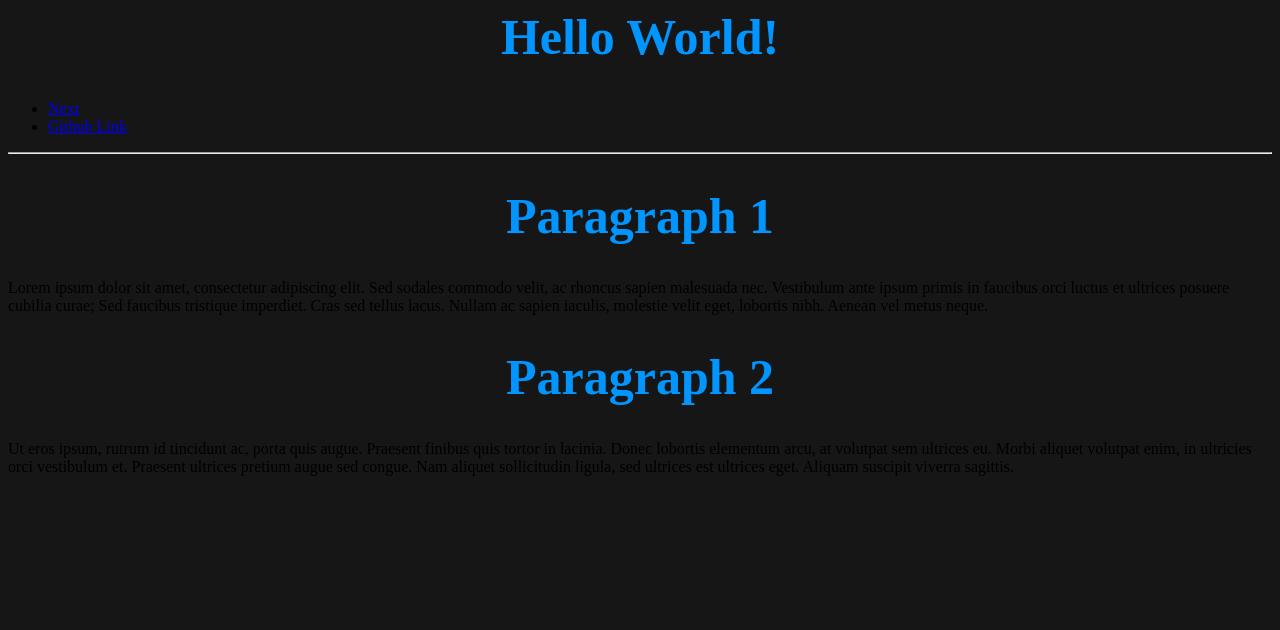
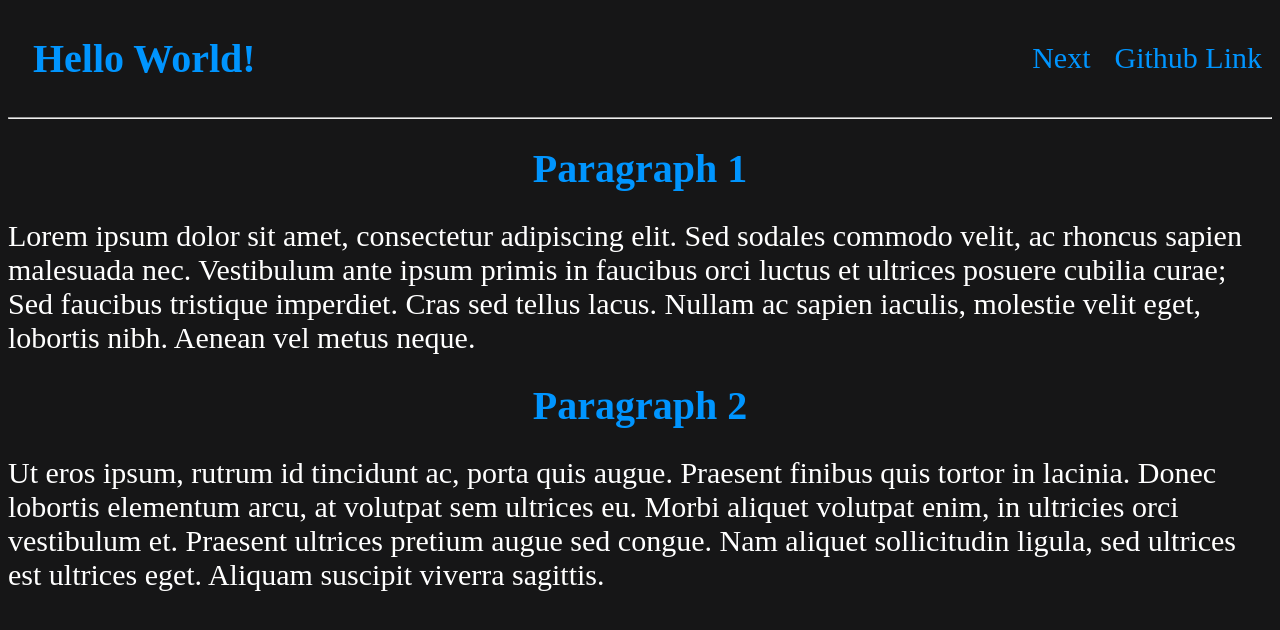
Before and after one commit to JohnFuhrm12/Django-Web-App, a Django app: page /hello/ in a window 1280 px wide. Shown: the top 630 px of the page. Run offline with Django 4.2, Linux system fonts and the light colour scheme.

Commit message:
Add files via upload

```diff
--- a/hello/static/styles.css
+++ b/hello/static/styles.css
@@ -3,12 +3,6 @@
     }
 
     h1 {
-        font-size: 50px;
-        text-align: center;
-        color: rgb(0, 149, 255);
-    }
-
-    h2 {
         font-size: 40px;
         text-align: center;
         color: rgb(0, 149, 255);
@@ -20,8 +14,36 @@
         color: white;
     }
 
+    p1 {
+        text-align: center;
+        font-size: 30px;
+        color: white;
+    }
+
     .center {
         display: block;
         margin-left: auto;
         margin-right: auto;
     }
+
+    li, a {
+        font-size: 30px;
+        text-decoration: none;
+        color: rgb(0, 149, 255);
+    }
+
+    header {
+        display: flex;
+        justify-content: space-between;
+        align-items: center;
+        padding-left: 25px;
+    }
+
+    .nav_links {
+        list_style: none;
+    }
+
+    .nav_links li {
+        display: inline-block;
+        padding: 0px 10px;
+    }
```
Also changed, not shown: hello/static/favicon.png (added).
